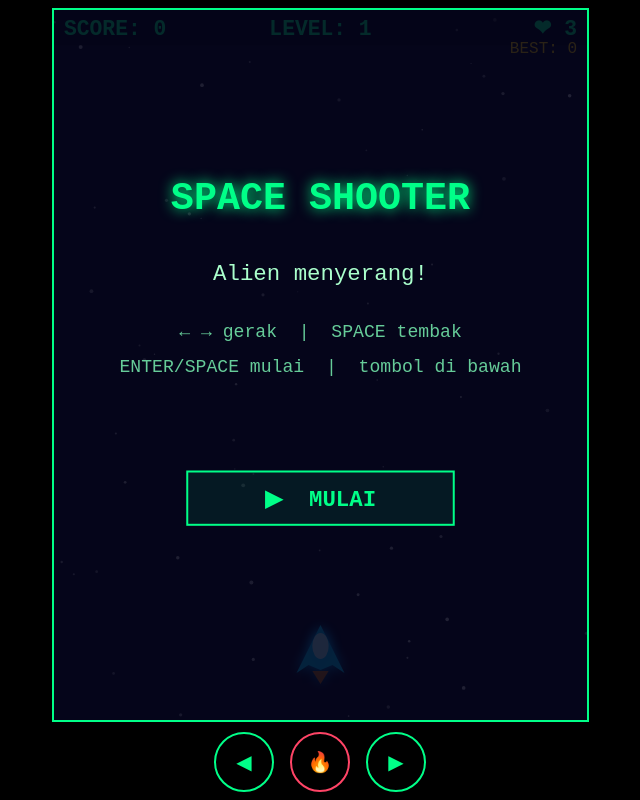
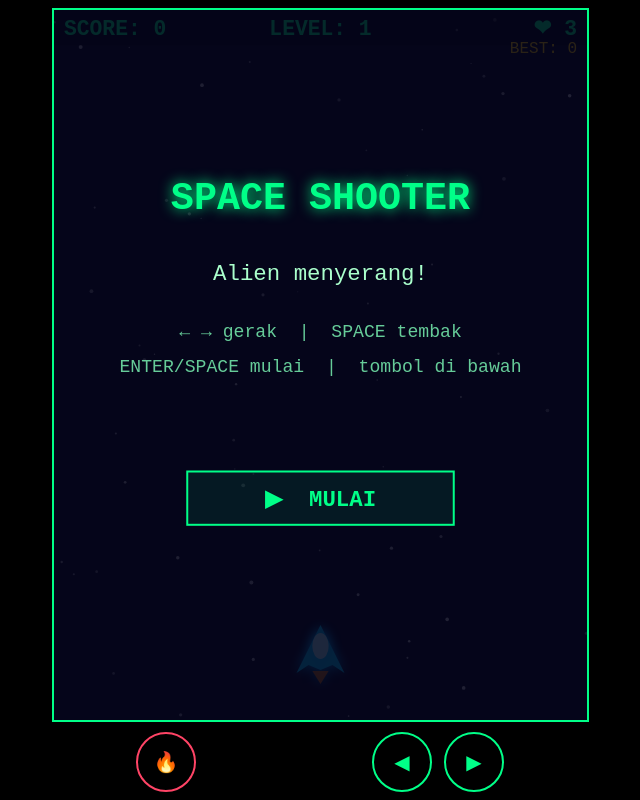
Before and after one commit to Angello44/SpaceShooter, a plain HTML site: page index.html in a window 1280 px wide. Shown: the whole page, without its empty margins (320-960 px from the left). Drawn offline with Linux system fonts and the light colour scheme.

Commit message:
Move fire button to left, move buttons to right

```diff
--- a/index.html
+++ b/index.html
@@ -13,9 +13,11 @@
     <canvas id="gameCanvas"></canvas>
 
     <div id="controls">
-      <button id="leftBtn">◀</button>
       <button id="fireBtn">🔥</button>
-      <button id="rightBtn">▶</button>
+      <div id="moveBtn">
+        <button id="leftBtn">◀</button>
+        <button id="rightBtn">▶</button>
+      </div>
     </div>
 
     <script src="game.js"></script>
--- a/style.css
+++ b/style.css
@@ -24,7 +24,15 @@ canvas {
 
 #controls {
   display: flex;
-  gap: 16px;
+  justify-content: space-between;
+  align-items: center;
+  width: min(400px, 100vw);
+  padding: 0 16px;
+}
+
+#moveBtn {
+  display: flex;
+  gap: 12px;
 }
 
 #controls button {
```
